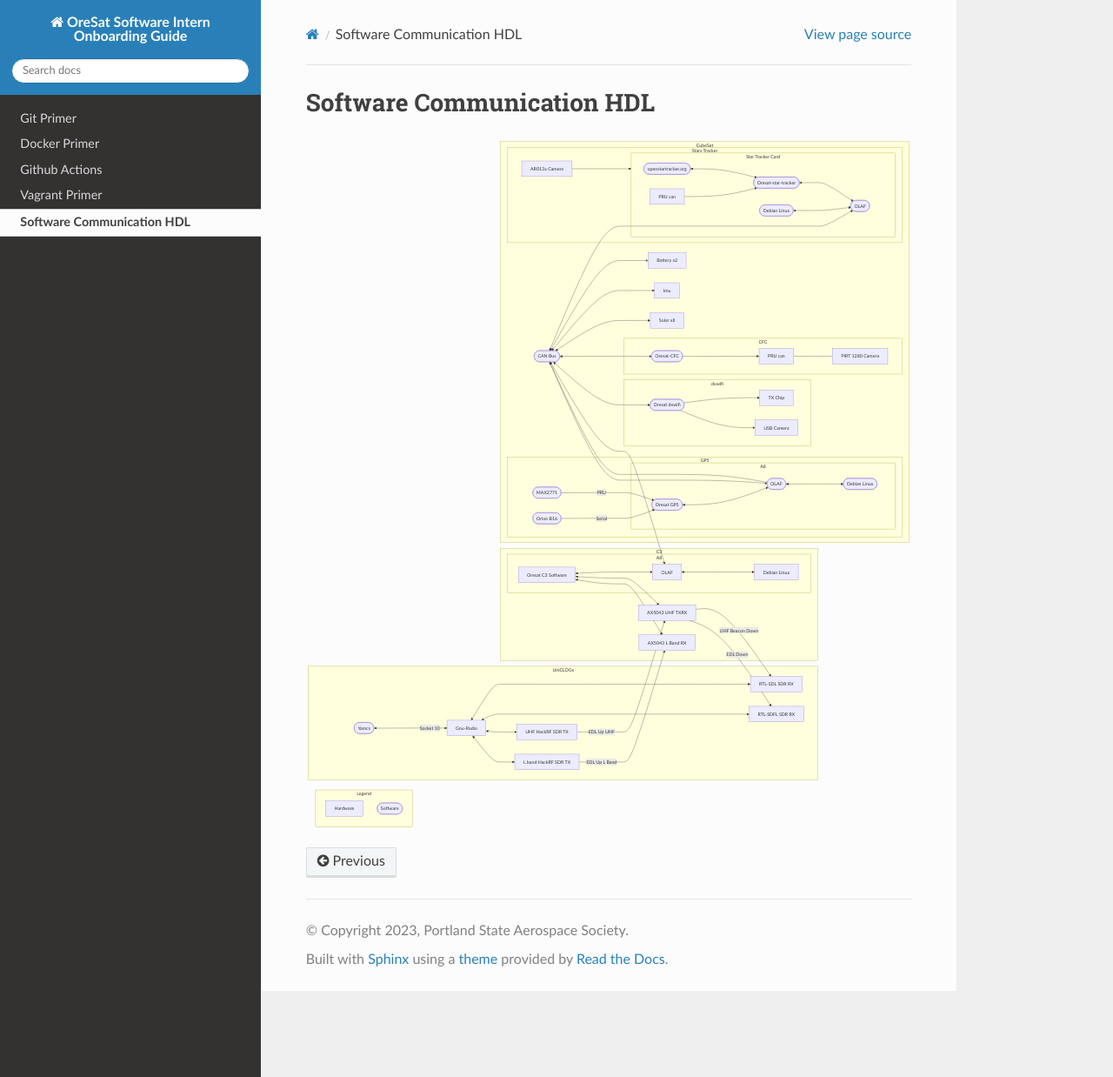
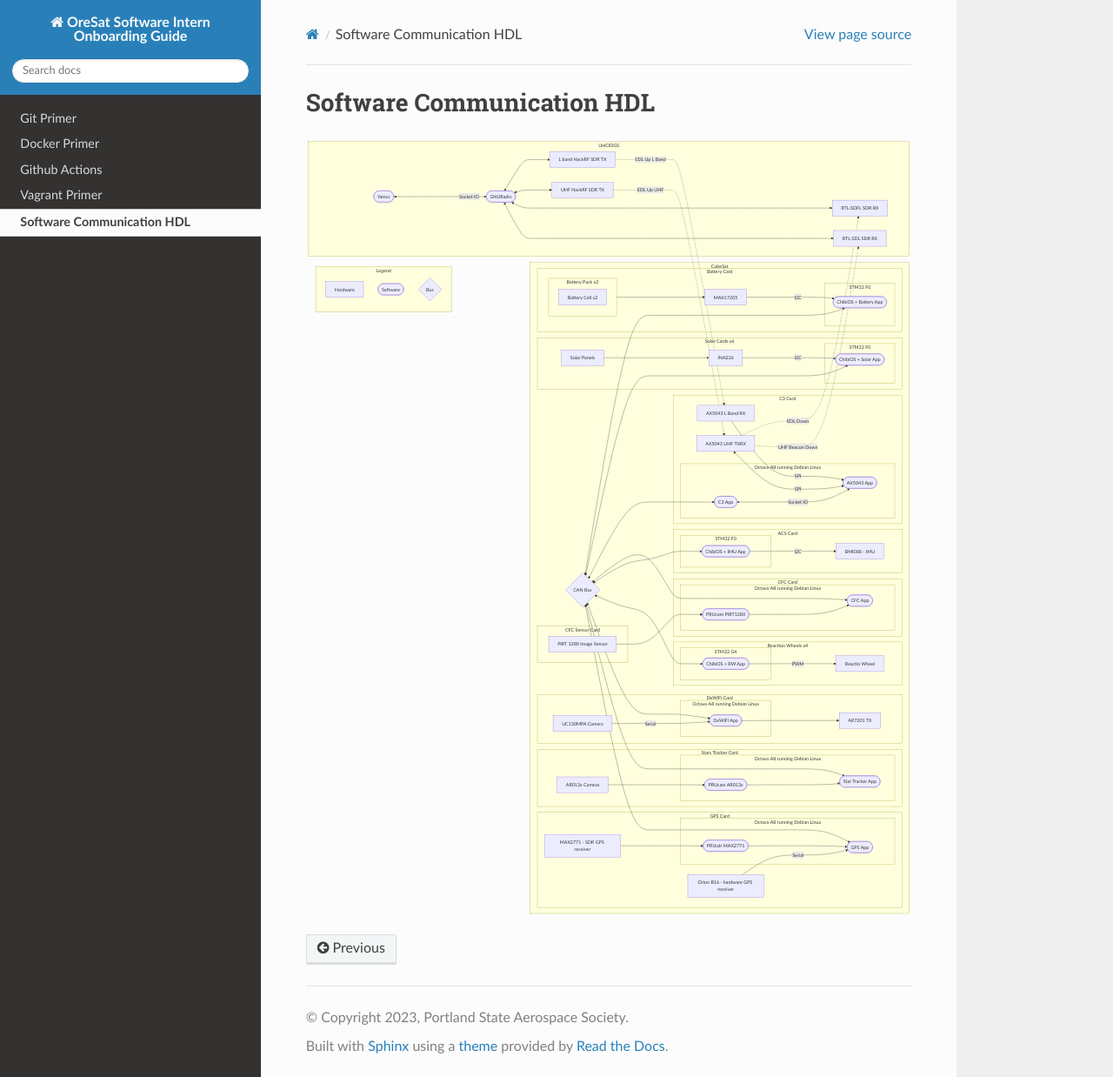
Before and after one commit to oresat/oresat-software-docs, a Sphinx documentation site: the page built from docs/pages/hdl.rst, in a window 1280 px wide and 1238 px high. Shown: the whole window at 87% size. Built offline with Sphinx 7.4.7 and the Read the Docs theme 2.0.0, drawn with Linux system fonts in a browser that asks for light colours; comment, search, counter and statistics services are not loaded.

Commit message:
bunch of hdl diagram updates

```diff
--- a/docs/pages/hdl.rst
+++ b/docs/pages/hdl.rst
@@ -5,16 +5,144 @@ Software Communication HDL
 .. mermaid::
 
     flowchart LR
+
         subgraph legend [Legend]
             node_hardware[Hardware]
             node_software([Software])
+            node_bus{Bus}
         end
 
-        bus([CAN Bus])
+        subgraph oresat[CubeSat]
 
-        subgraph GroundStation [UniCLOGs]
+            subgraph c3_card[C3 Card]
+                radio1[AX5043 L Band RX]
+                radio2[AX5043 UHF TXRX]
+
+                subgraph c3_a8[Octavo A8 running Debian Linux]
+                    c3_app([C3 App])
+                    ax5043_app([AX5043 App])
+                end
+
+                c3_app <--> |Socket IO| ax5043_app
+                radio1 --> |SPI| ax5043_app
+                radio2 <--> |SPI| ax5043_app
+            end
+
+            subgraph gps_card[GPS Card]
+                gps_chip1[MAX2771 - SDR GPS receiver]
+                gps_chip2[Orion B16 - hardware GPS receiver]
+
+                subgraph gps_a8[Octavo A8 running Debian Linux]
+                    gps_app([GPS App])
+                    gps_prusdr([PRUsdr MAX2771])
+                end
+
+                gps_chip1 --> gps_prusdr
+                gps_chip2 --> |Serial| gps_app
+                gps_prusdr --> gps_app
+            end
+
+            subgraph st_card[Stars Tracker Card]
+                st_cam[AR013x Camera]
+
+                subgraph st_a8[Octavo A8 running Debian Linux]
+                    st_app([Star Tracker App])
+                    st_prucam([PRUcam AR013x])
+                end
+
+                st_cam --> st_prucam
+                st_prucam --> st_app
+            end
+
+            subgraph dxwifi_card[DxWiFi Card]
+                dxwifi_cam[UC130MPA Camera]
+                dxwifi_tx[AR7201 TX]
+
+                subgraph dxwifi_a8[Octavo A8 running Debian Linux]
+                    dxwifi_app([DxWiFi App])
+                end
+
+                dxwifi_cam --> |Serial| dxwifi_app
+                dxwifi_app --> dxwifi_tx
+            end
+
+            subgraph cfc_sensor_card[CFC Sensor Card]
+                cfc_cam[PIRT 1280 Image Sensor]
+            end
+
+            subgraph cfc_card[CFC Card]
+                subgraph cfc_a8[Octavo A8 running Debian Linux]
+                    cfc_app([CFC App])
+                    cfc_prucam([PRUcam PIRT1280])
+                end
+
+                cfc_cam --> cfc_prucam
+                cfc_prucam --> cfc_app
+            end
+
+            subgraph solar_card[Solar Cards x6]
+                solar_panel[Solar Panels]
+                solar_chip[INA226]
+
+                subgraph  solar_stm[STM32 F0]
+                    solar_app([ChibiOS + Solar App])
+                end
+
+                solar_panel --> solar_chip
+                solar_chip --> |I2C| solar_app
+            end
+
+            subgraph  rw_asm[Reaction Wheels x4]
+                rw[Reactio Wheel]
+
+                subgraph  rw_stm[STM32 G4]
+                    rw_app([ChibiOS + RW App])
+                end
+
+                rw_app --> |PWM| rw
+            end
+
+            subgraph acs_card[ACS Card]
+                imu[BMI088 - IMU]
+
+                subgraph  acs_stm[STM32 F0]
+                    acs_app([ChibiOS + IMU App])
+                end
+
+                acs_app --> |I2C| imu
+            end
+
+            subgraph bat_card[Battery Card]
+                subgraph  bat_pack[Battery Pack x2]
+                    bat_cell[Battery Cell x2]
+                end
+
+                bat_chip[MAX17205]
+
+                subgraph  bat_stm[STM32 F0]
+                    bat_app([ChibiOS + Battery App])
+                end
+
+                bat_pack --> bat_chip
+                bat_chip --> |I2C| bat_app
+            end
+
+            bus{CAN Bus}
+
+            bus <--> c3_app
+            bus <--> gps_app
+            bus <--> st_app
+            bus <--> dxwifi_app
+            bus <--> cfc_app
+            bus <--> solar_app
+            bus <--> acs_app
+            bus <--> bat_app
+            bus <--> rw_app
+        end
+
+        subgraph GroundStation [UniClOGS]
             direction LR
-            gnu[Gnu-Radio]
+            gnu([GNURadio])
             server1([Yamcs])
 
             band1[L band HackRF SDR TX]
@@ -22,7 +150,7 @@ Software Communication HDL
             band3[RTL-SDFL SDR RX]
             band4[RTL-SDL SDR RX]
 
-            server1 <--> |Socket 10| gnu
+            server1 <--> |Socket IO| gnu
 
             gnu <--> band1
             gnu <--> band2
@@ -31,94 +159,7 @@ Software Communication HDL
 
         end
 
-        subgraph controller[C3]
-            subgraph c_a8[A8]
-                app1[Oresat C3 Software]
-                c3_olaf[OLAF]
-                c3_os[Debian Linux]
-            end
-
-            chip1[AX5043 L Band RX]
-            chip2[AX5043 UHF TXRX]
-
-            app1 <--> chip1
-            app1 <--> chip2
-
-            app1 <--> c3_olaf <--> c3_os
-        end
-
-        band1 -->|EDL Up L Band| chip1
-        band2 -->|EDL Up UHF| chip2
-        chip2 -->|EDL Down| band3
-        chip2 --> |UHF Beacon Down| band4
-
-        subgraph oresat[CubeSat]
-            subgraph card1[GPS]
-                subgraph a8[A8]
-                    app3([Oresat GPS])
-                    gps_olaf([OLAF])
-                    gps_os([Debian Linux])
-
-                    app3 <--> gps_olaf
-                    gps_olaf <--> gps_os
-                end
-                gps_hardware1([MAX2771])
-                gps_hardward2([Orion B16])
-            end
-
-            gps_olaf --> bus
-            gps_hardware1 --> |PRU| app3
-            gps_hardward2 --> |Serial| app3
-
-            subgraph card2[Stars Tracker]
-                chip4[AR013x Camera]
-
-                subgraph st_card[Star Tracker Card]
-                    st_app([openstartracker.org])
-                    app4([Oresat-star-tracker])
-                    st_olaf([OLAF])
-                    st_os([Debian Linux])
-                    app5[PRU can]
-                end
-
-                chip4 --> st_card
-            end
-
-            app4 <--> st_olaf
-            st_os <--> st_olaf
-            st_app <--> app4
-            app5 --> app4
-
-
-            subgraph card3[dxwifi]
-                app6([Oresat dxwifi])
-                chip5[USB Camera]
-                chip6[TX Chip]
-
-                app6-->chip5
-                app6-->chip6
-            end
-
-            subgraph card4[CFC]
-                app7([Oresat-CFC])
-                app8[PRU can]
-                chip7[PIRT 1280 Camera]
-            end
-
-            app7-->app8---chip7
-
-            chip8[Solar x8]
-            chip9[Imu]
-            chip10[Battery x2]
-
-
-        end
-
-        bus <--> c3_olaf
-        bus<-->gps_olaf
-        bus <--> st_olaf
-        bus<-->app6
-        bus<-->app7
-        bus<-->chip8
-        bus<-->chip9
-        bus<-->chip10
+        band1 -.-> |EDL Up L Band| radio1
+        band2 -.-> |EDL Up UHF| radio2
+        radio2 -.-> |EDL Down| band3
+        radio2 -.-> |UHF Beacon Down| band4
```
Also changed, not shown: 1 other file.
